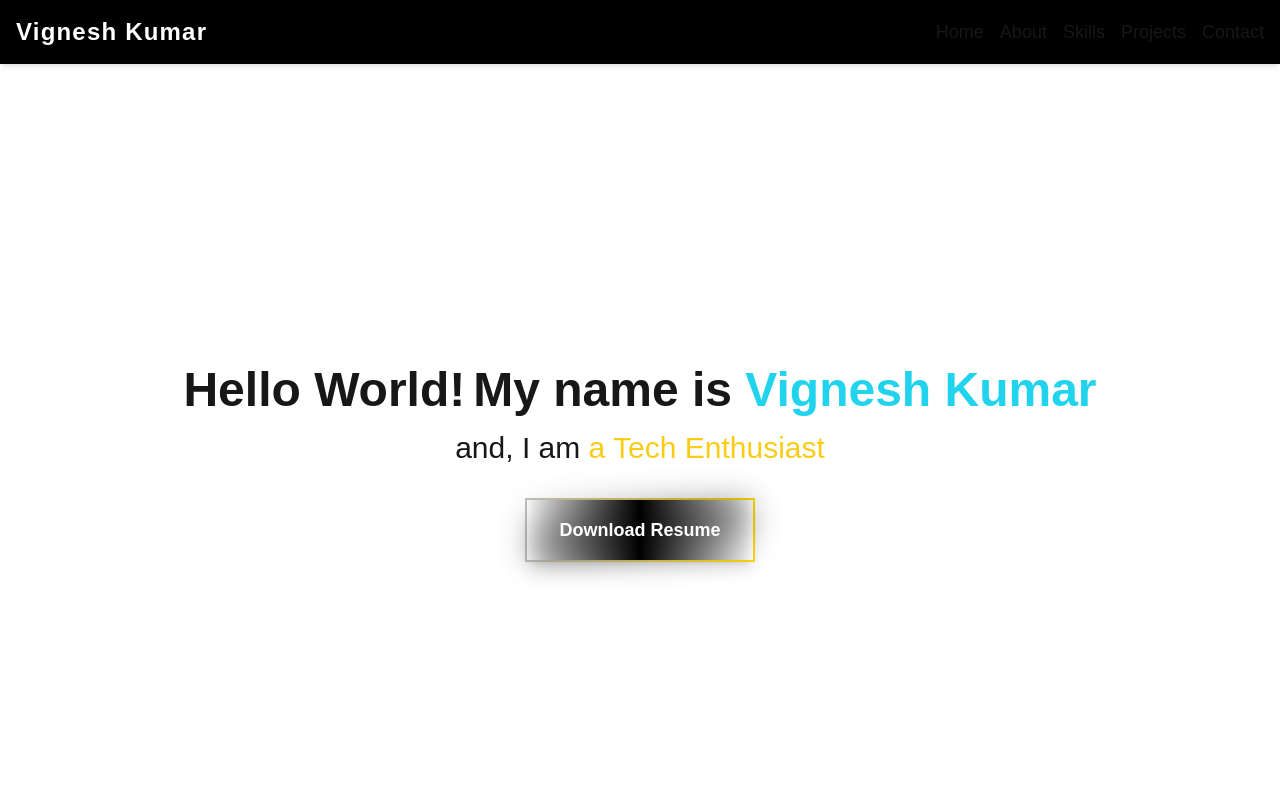
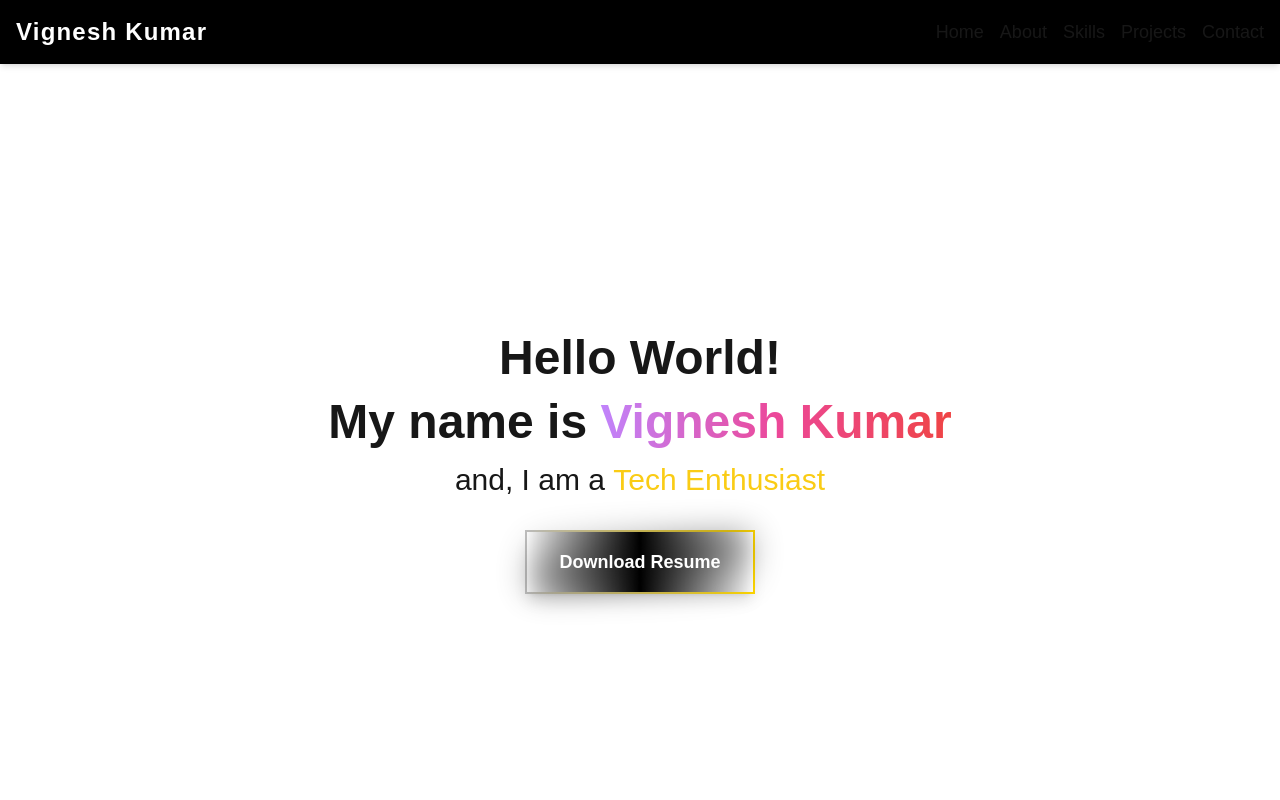
Before and after one commit to VighneshG/my-portfolio, a Next.js app: page / in a window 1280 px wide. Shown: the top 800 px of the page. Built offline with nearby package versions, Linux system fonts and the light colour scheme.

Commit message:
improved homepage

```diff
--- a/src/app/page.tsx
+++ b/src/app/page.tsx
@@ -3,7 +3,7 @@ import { useState, useEffect } from "react";
 import { motion, AnimatePresence } from "framer-motion";
 import Layout from "@/components/Layout";
 
-const roles = ["a Software Engineer", "a Tech Enthusiast", "a Lifelong Learner"];
+const roles = ["Software Engineer", "Tech Enthusiast", "Lifelong Learner"];
 
 const roleVariants = {
   hidden: { opacity: 0, y: 10 },
@@ -27,22 +27,32 @@ export default function HomePage() {
       <main className="flex flex-col items-center justify-center min-h-screen bg-background text-foreground">
         {/* Animated Introduction */}
         <div className="text-center">
-          {/* Combining "Hello World" and "My name is" on the same line */}
-          <div className="flex justify-center items-center text-5xl font-bold">
-            <h1>Hello World!</h1>
+          {/* "Hello World!" with motion effect */}
           <motion.h1
-              className="ml-2" // Adds space between the two texts
+            className="text-5xl font-bold"
             initial={{ opacity: 0, y: -50 }}
             animate={{ opacity: 1, y: 0 }}
             transition={{ duration: 1 }}
           >
-              My name is <span className="text-cyan-400">Vignesh Kumar</span>
+            Hello World!
           </motion.h1>
-          </div>
+
+          {/* "My name is Vignesh Kumar" with motion effect */}
+          <motion.h1
+            className="text-5xl font-bold mt-4"
+            initial={{ opacity: 0, y: -50 }}
+            animate={{ opacity: 1, y: 0 }}
+            transition={{ duration: 1.5 }}
+          >
+            My name is{" "}
+            <span className="bg-clip-text text-transparent bg-gradient-to-r from-purple-400 via-pink-500 to-red-500">
+              Vignesh Kumar
+            </span>
+          </motion.h1>
 
           {/* Smooth Role Transition Section */}
           <div className="text-3xl mt-4 flex items-center justify-center">
-            <span>and, I am&nbsp;</span>
+            <span>and, I am a&nbsp;</span>
             <div className="inline-block">
               <AnimatePresence mode="wait">
                 <motion.span
```
Lines whose indentation alone changed are shown as unchanged.
